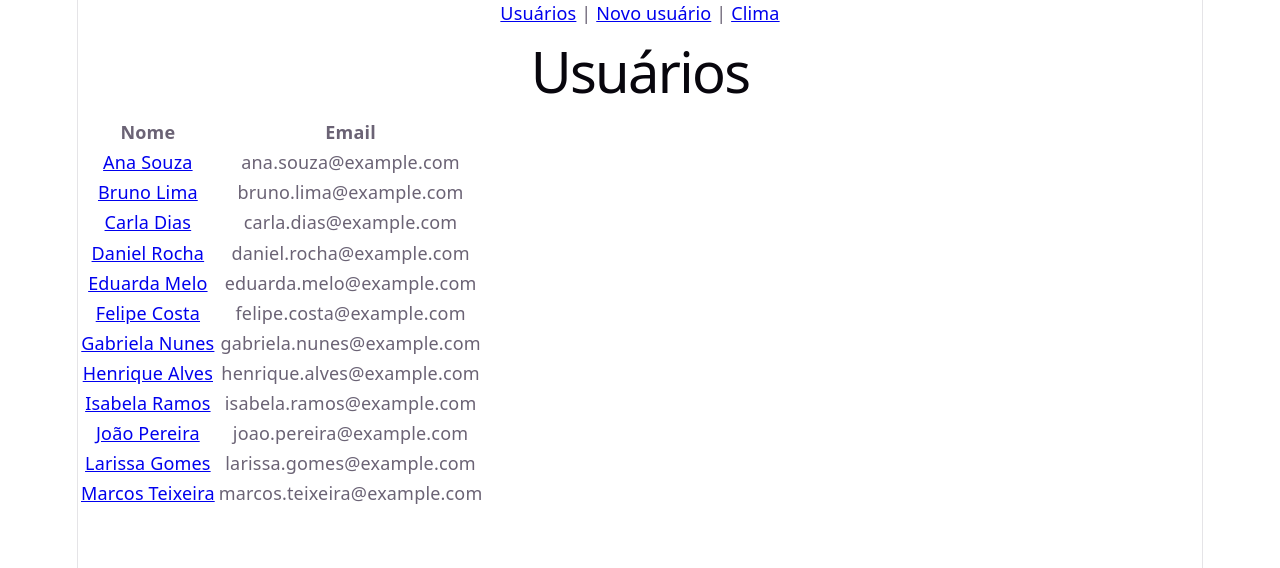
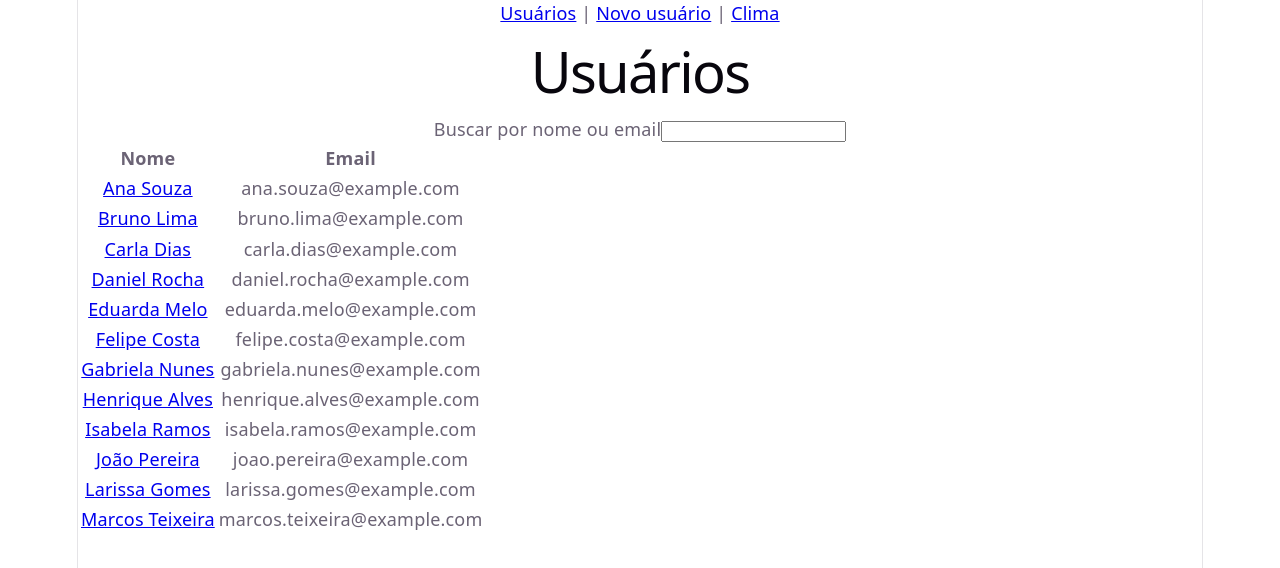
Before and after one commit to DiogoArcanjo/testePraticoFullStack, a React (Vite) app in the folder frontend/: page /users in a window 1280 px wide. Shown: the top 568 px of the page. Built offline with nearby package versions, Linux system fonts and the light colour scheme.

Commit message:
feat: busca por nome/email com filtro na URL (FE-04a)

```diff
--- a/frontend/src/pages/UserListPage.tsx
+++ b/frontend/src/pages/UserListPage.tsx
@@ -1,11 +1,42 @@
-import { Link } from 'react-router'
+import type { ChangeEvent } from 'react'
+import { Link, useSearchParams } from 'react-router'
 import { usersMock } from '../mocks/users'
 
 function UserListPage() {
+  const [searchParams, setSearchParams] = useSearchParams()
+  const search = searchParams.get('q') ?? ''
+
+  const term = search.toLowerCase()
+  const filteredUsers = usersMock.filter(
+    (user) =>
+      user.name.toLowerCase().includes(term) ||
+      user.email.toLowerCase().includes(term),
+  )
+
+  function handleSearchChange(event: ChangeEvent<HTMLInputElement>) {
+    const value = event.target.value
+    if (value) {
+      setSearchParams({ q: value }, { replace: true })
+    } else {
+      setSearchParams({}, { replace: true })
+    }
+  }
+
   return (
     <section>
       <h1>Usuários</h1>
 
+      <label htmlFor="search">Buscar por nome ou email</label>
+      <input
+        id="search"
+        type="search"
+        value={search}
+        onChange={handleSearchChange}
+      />
+
+      {filteredUsers.length === 0 ? (
+        <p>Nenhum usuário encontrado.</p>
+      ) : (
         <table>
           <thead>
             <tr>
@@ -14,7 +45,7 @@ function UserListPage() {
             </tr>
           </thead>
           <tbody>
-          {usersMock.map((user) => (
+            {filteredUsers.map((user) => (
               <tr key={user.id}>
                 <td>
                   <Link to={`/users/${user.id}`}>{user.name}</Link>
@@ -24,6 +55,7 @@ function UserListPage() {
             ))}
           </tbody>
         </table>
+      )}
     </section>
   )
 }
```
Lines whose indentation alone changed are shown as unchanged.
